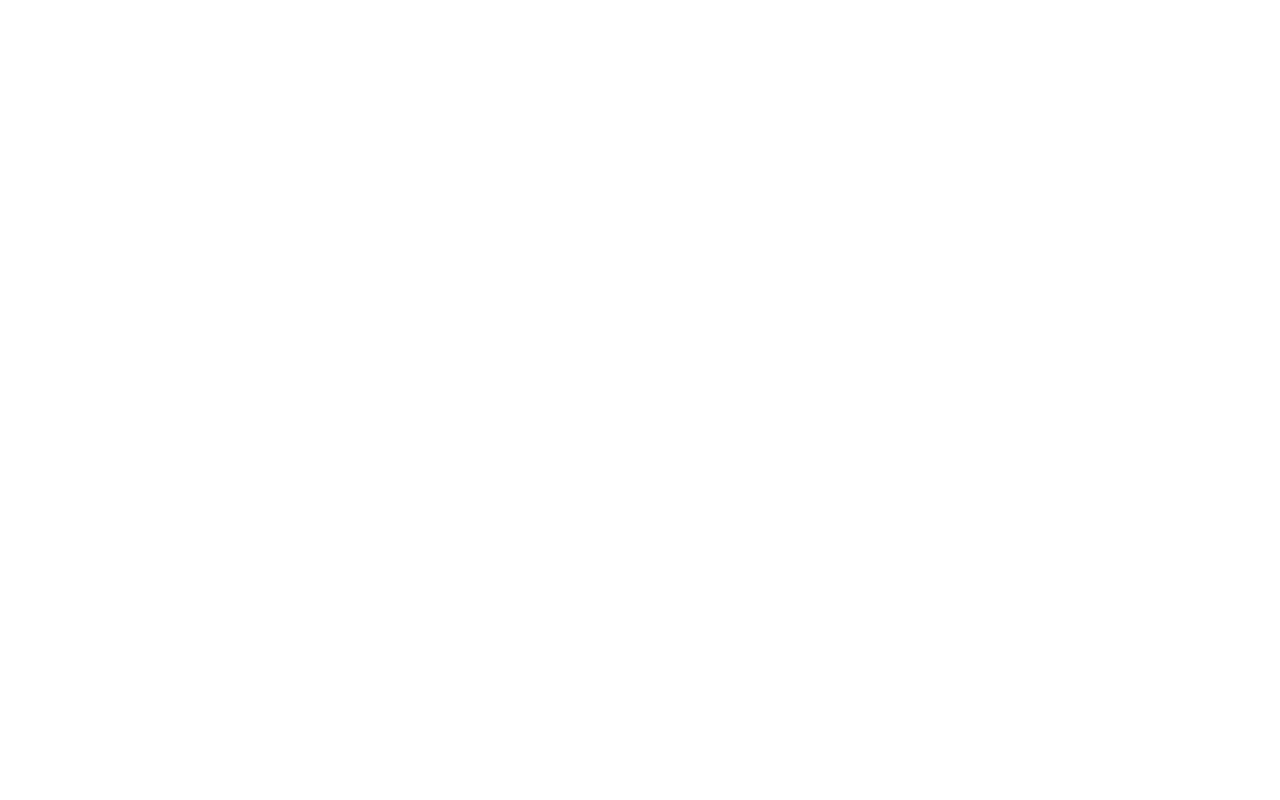
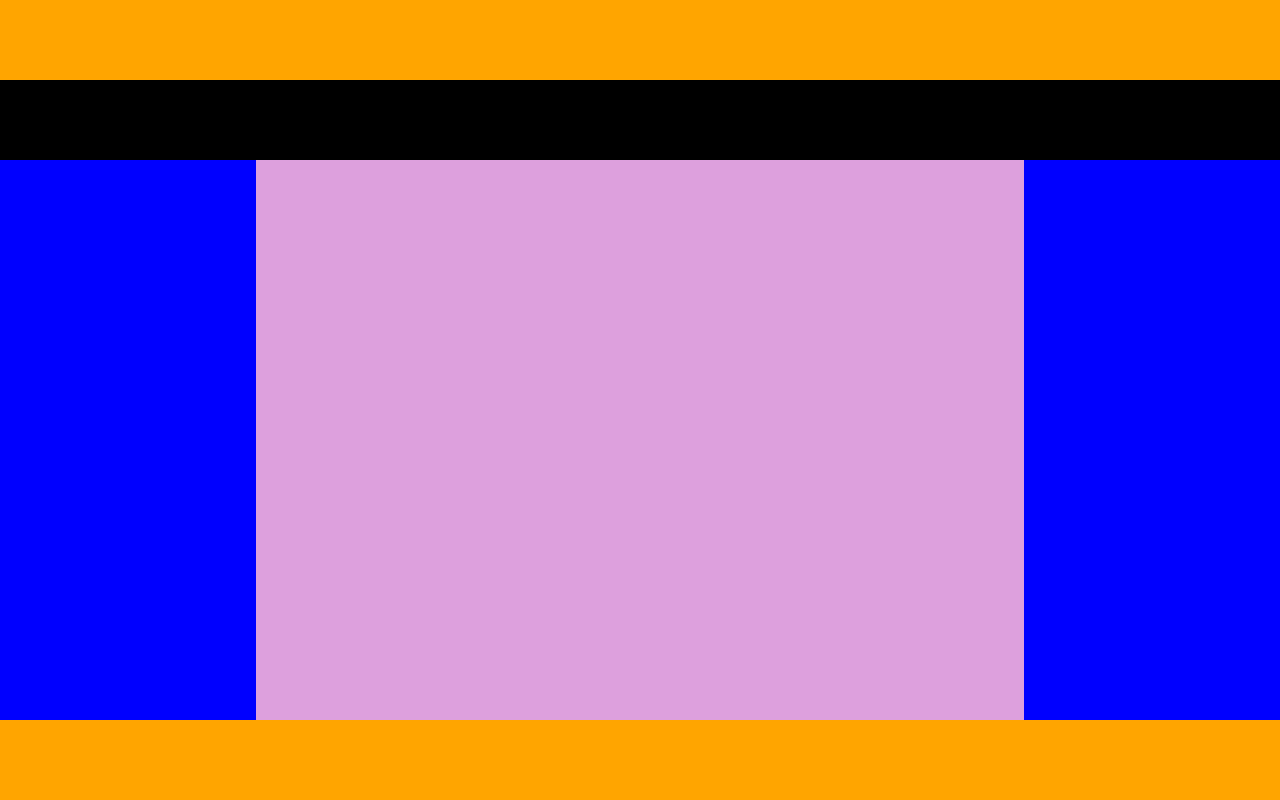
Before and after one commit to PinoyColada/Coder-Typer, a plain HTML site: page game-page.html in a window 1280 px wide. Drawn offline with Linux system fonts and the light colour scheme.

Commit message:
added css on main game page

```diff
--- a/game-page.html
+++ b/game-page.html
@@ -4,9 +4,18 @@
     <meta charset="UTF-8">
     <meta http-equiv="X-UA-Compatible" content="IE=edge">
     <meta name="viewport" content="width=device-width, initial-scale=1.0">
-    <title>Document</title>
+    <link rel="stylesheet" href="style-game.css">
+    <script src="script-game.js" defer></script>
+    <title>Coder-Typer</title>
 </head>
 <body>
-
+    <header class = "topDown pad"></header>
+    <header id = "space"></header>
+    <div id = "container">
+        <nav class = "pad" id = "firstNav"></nav>
+        <article class = "pad" id = "center"></article>
+        <nav class = "pad" id = "secondNav"></aside>
+    </div>
+    <footer class = "topDown pad"></footer>
 </body>
 </html>
--- a/style-game.css
+++ b/style-game.css
@@ -0,0 +1,43 @@
+html {
+    background-color: #1e1e1e;
+}
+
+* {
+    box-sizing: border-box;
+}
+
+body {
+    display: flex;
+    flex-direction: column;
+    min-height: 100vh;
+    margin: 0;
+}
+
+nav {
+    flex: 0 0 20vw;
+    background-color: blue;
+}
+
+article {
+    flex: 1;
+    background-color: plum;
+}
+
+.topDown {
+    height: 10vh;
+    background-color: orange;
+}
+
+.pad {
+    padding: 1em;
+}
+
+#space {
+    padding-top: 80px;
+    background-color: black;
+}
+
+#container {
+    display: flex;
+    flex: 1;
+}
```
Also changed, not shown: landing-page.html (+1 -1 lines).
